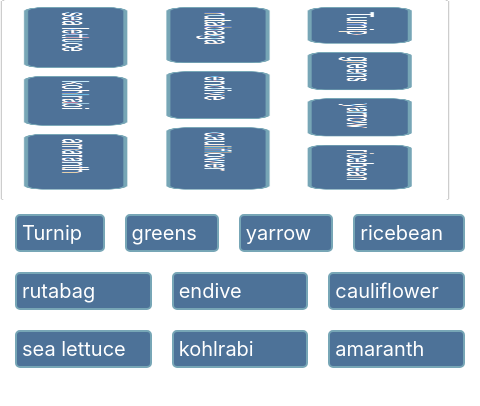
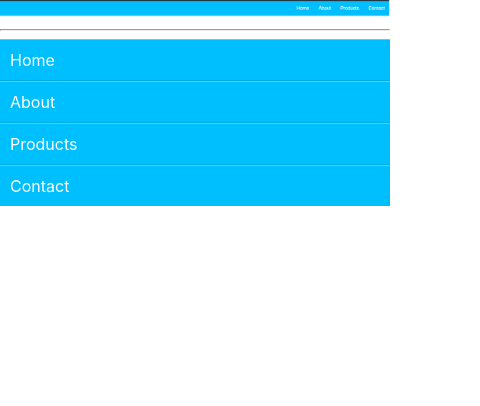
Before and after one commit to amrm0h/Flex-Box, a React (Create React App) app: page / in a window 390 px wide. Shown: the top 406 px of the page, 480 px wide, since content can reach past the window. Built offline with nearby package versions, Linux system fonts and the light colour scheme.

Commit message:
responsive navigation bar

```diff
--- a/src/App.js
+++ b/src/App.js
@@ -1,16 +1,17 @@
-import logo from './logo.svg';
 import './App.css';
-import Rearrenged from './Rearrenge';
+// import Rearrenged from './Rearrenge';
 // import NavBar from './NavBar';
 
 // import EqualSizedColumns from './EqualSizedColumns';
+import ResponsiveNav from './ResponsiveNav';
 
 function App() {
   return (
     <div className="App">
-      <Rearrenged />
+      {/* <Rearrenged /> */}
       {/* <NavBar /> */}
       {/* <EqualSizedColumns /> */}
+      <ResponsiveNav />
     </div>
   );
 }
--- /dev/null
+++ b/src/ResponsiveNav/index.js
@@ -0,0 +1,19 @@
+import React from 'react';
+import './responsiveStyles.scss';
+
+const ResponsiveNav = () => {
+  return (
+    <>
+      <img src='/images/navResponsive.png' alt="" width="100%" />
+      <hr />
+      <ul class="navigation">
+        <li><a href="#">Home</a></li>
+        <li><a href="#">About</a></li>
+        <li><a href="#">Products</a></li>
+        <li><a href="#">Contact</a></li>
+      </ul>
+    </>
+  )
+}
+
+export default ResponsiveNav;
--- /dev/null
+++ b/src/ResponsiveNav/responsiveStyles.scss
@@ -0,0 +1,40 @@
+.navigation {
+  // main styles
+  padding: 0;
+  list-style: none;
+  margin: 0;
+  background: deepskyblue;
+
+}
+
+.navigation a {
+  text-decoration: none;
+  display: block;
+  padding: 1em;
+  color: white;
+}
+
+.navigation a:hover {
+  background: #1565C0;
+}
+
+@media all and (max-width: 800px) {
+  .navigation {
+  }
+}
+
+@media all and (max-width: 600px) {
+  .navigation {
+    // main styles
+    padding: 0;
+  }
+  .navigation a {
+    // main styles
+    padding: 10px;
+    border-top: 1px solid rgba(255, 255, 255,0.3);
+    border-bottom: 1px solid rgba(0, 0, 0, 0.1);
+  }
+  .navigation li:last-of-type a {
+    border-bottom: none;
+  }
+}
```
Also changed, not shown: public/images/navResponsive.png (added).
